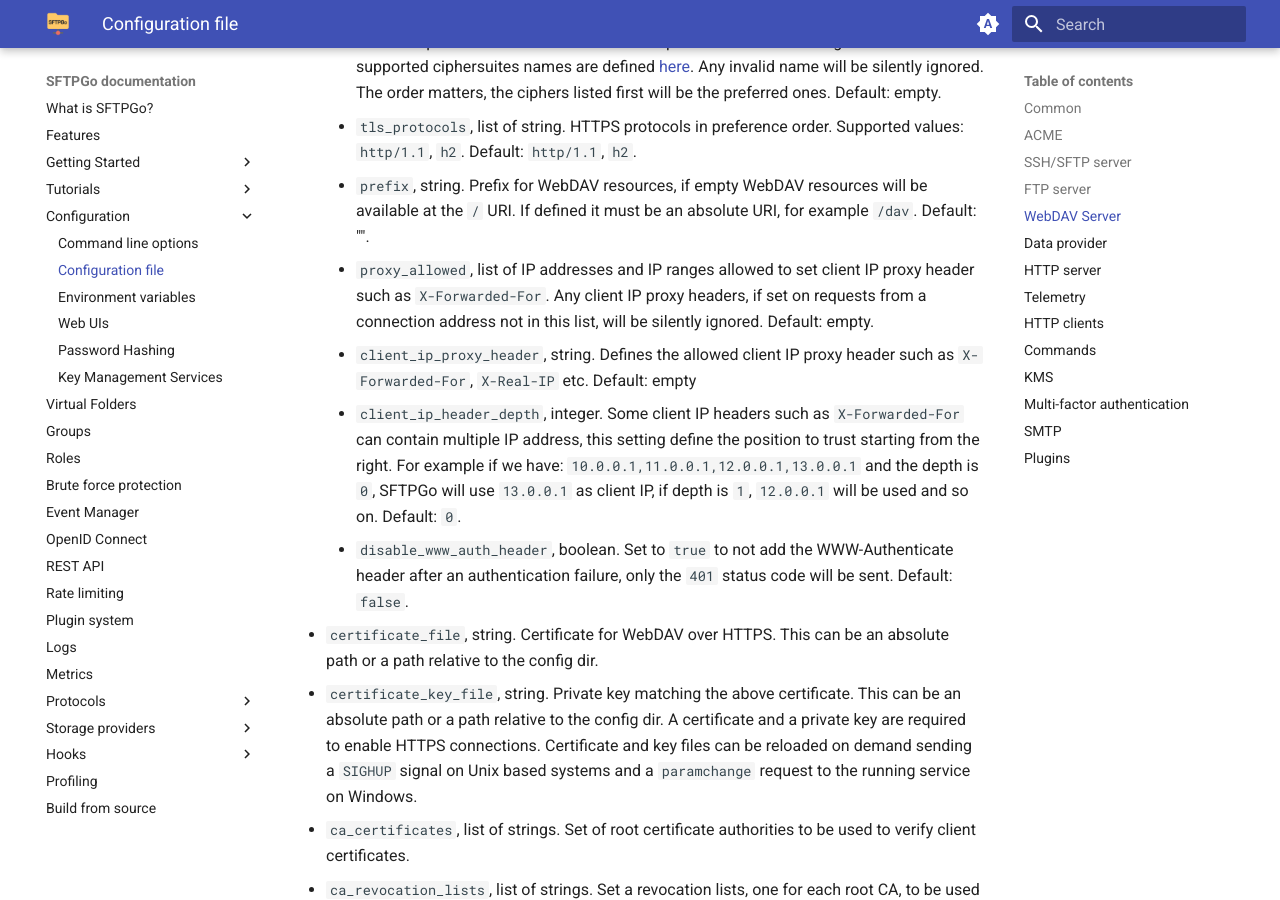
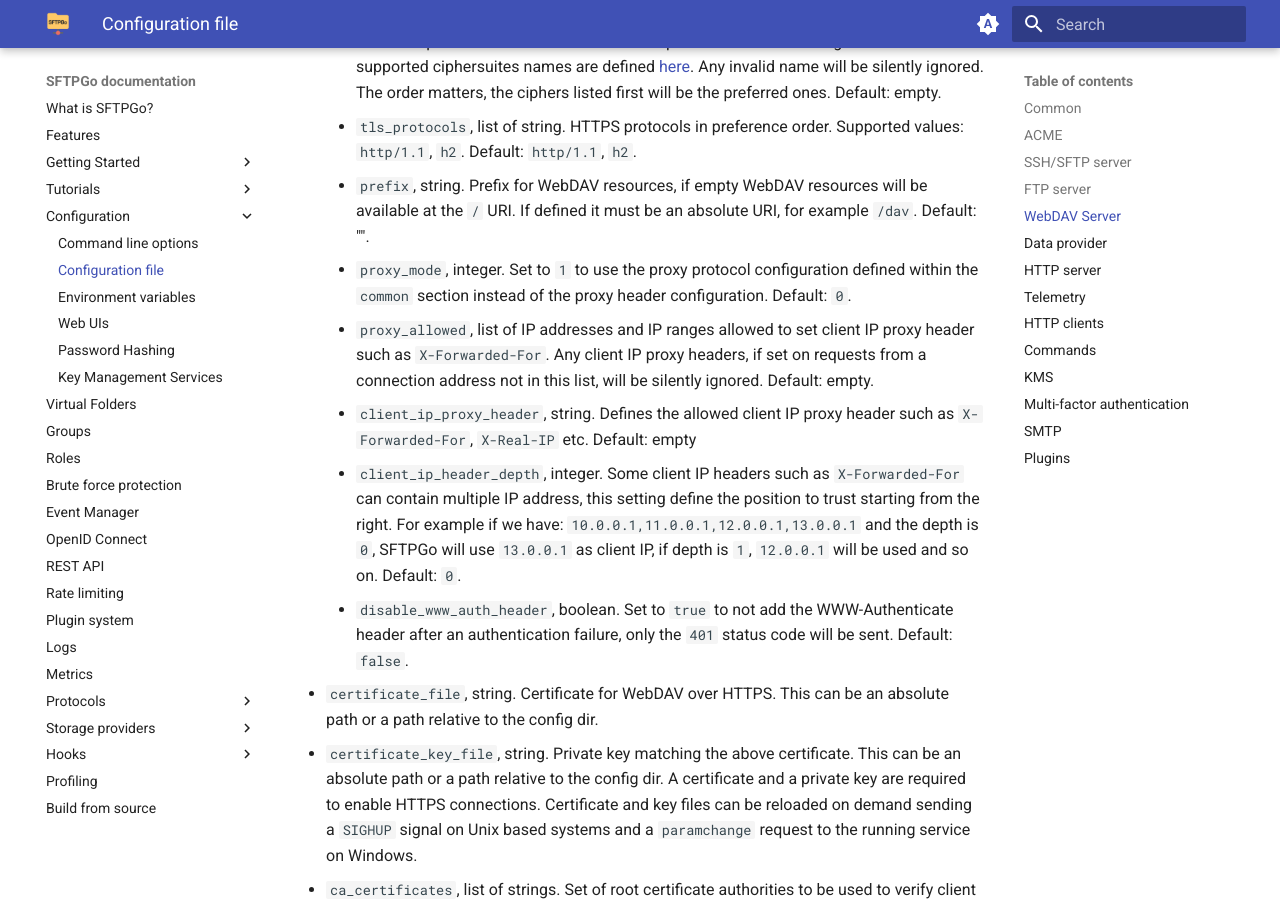
Before and after one commit to sftpgo/docs, an MkDocs documentation site: the page built from docs/config-file.md, in a window 1280 px wide and 900 px high, scrolled down 11885 px. Built offline with MkDocs 1.6.1 and Material for MkDocs 9.7.7, drawn with Linux system fonts in a browser that asks for light colours; emoji names are drawn with the system emoji font; the version menu is left out; some of the changed text lies outside the part shown.

Commit message:
config file: add proxy mode
Signed-off-by: Nicola Murino <nicola.murino@gmail.com>

```diff
--- a/docs/config-file.md
+++ b/docs/config-file.md
@@ -158,6 +158,7 @@ Supported configuration parameters for the `webdavd` section:
   - `tls_cipher_suites`, list of strings. List of supported cipher suites for TLS version 1.2. If empty, a default list of secure cipher suites is used, with a preference order based on hardware performance. Note that TLS 1.3 ciphersuites are not configurable. The supported ciphersuites names are defined [here](https://github.com/golang/go/blob/master/src/crypto/tls/cipher_suites.go#L53){:target="_blank"}. Any invalid name will be silently ignored. The order matters, the ciphers listed first will be the preferred ones. Default: empty.
   - `tls_protocols`, list of string. HTTPS protocols in preference order. Supported values: `http/1.1`, `h2`. Default: `http/1.1`, `h2`.
   - `prefix`, string. Prefix for WebDAV resources, if empty WebDAV resources will be available at the `/` URI. If defined it must be an absolute URI, for example `/dav`. Default: "".
+  - `proxy_mode`, integer. Set to `1` to use the proxy protocol configuration defined within the `common` section instead of the proxy header configuration. Default: `0`.
   - `proxy_allowed`, list of IP addresses and IP ranges allowed to set client IP proxy header such as `X-Forwarded-For`. Any client IP proxy headers, if set on requests from a connection address not in this list, will be silently ignored. Default: empty.
   - `client_ip_proxy_header`, string. Defines the allowed client IP proxy header such as `X-Forwarded-For`, `X-Real-IP` etc. Default: empty
   - `client_ip_header_depth`, integer. Some client IP headers such as `X-Forwarded-For` can contain multiple IP address, this setting define the position to trust starting from the right. For example if we have: `10.0.0.1,11.0.0.1,12.0.0.1,13.0.0.1` and the depth is `0`, SFTPGo will use `13.0.0.1` as client IP, if depth is `1`, `12.0.0.1` will be used and so on. Default: `0`.
@@ -267,6 +268,7 @@ Supported configuration parameters for the `httpd` section (REST API, WebAdmin,
   - `client_auth_type`, integer. Set to `1` to require client certificate authentication in addition to JWT/Web authentication. You need to define at least a certificate authority for this to work. Default: 0.
   - `tls_cipher_suites`, list of strings. List of supported cipher suites for TLS version 1.2. If empty, a default list of secure cipher suites is used, with a preference order based on hardware performance. Note that TLS 1.3 ciphersuites are not configurable. The supported ciphersuites names are defined [here](https://github.com/golang/go/blob/master/src/crypto/tls/cipher_suites.go#L53){:target="_blank"}. Any invalid name will be silently ignored. The order matters, the ciphers listed first will be the preferred ones. Default: empty.
   - `tls_protocols`, list of string. HTTPS protocols in preference order. Supported values: `http/1.1`, `h2`. Default: `http/1.1`, `h2`.
+  - `proxy_mode`, integer. Set to `1` to use the proxy protocol configuration defined within the `common` section instead of the proxy header configuration. Default: `0`.
   - `proxy_allowed`, list of IP addresses and IP ranges allowed to set client IP proxy header such as `X-Forwarded-For`, `X-Real-IP` and any other headers defined in the `security` section. Any of the indicated headers, if set on requests from a connection address not in this list, will be silently ignored. Default: empty.
   - `client_ip_proxy_header`, string. Defines the allowed client IP proxy header such as `X-Forwarded-For`, `X-Real-IP` etc. Default: empty
   - `client_ip_header_depth`, integer. Some client IP headers such as `X-Forwarded-For` can contain multiple IP address, this setting define the position to trust starting from the right. For example if we have: `10.0.0.1,11.0.0.1,12.0.0.1,13.0.0.1` and the depth is `0`, SFTPGo will use `13.0.0.1` as client IP, if depth is `1`, `12.0.0.1` will be used and so on. Default: `0`.
```
